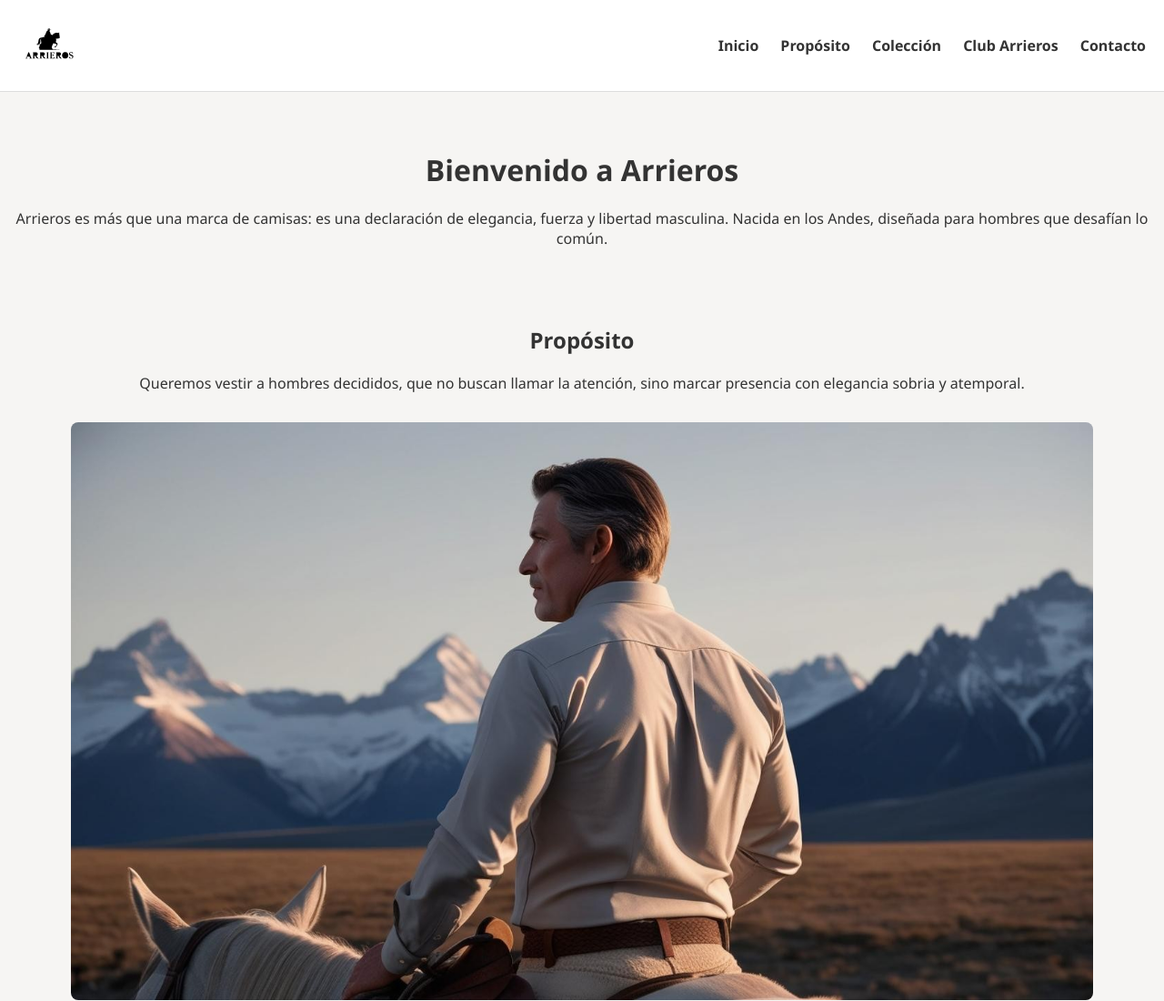
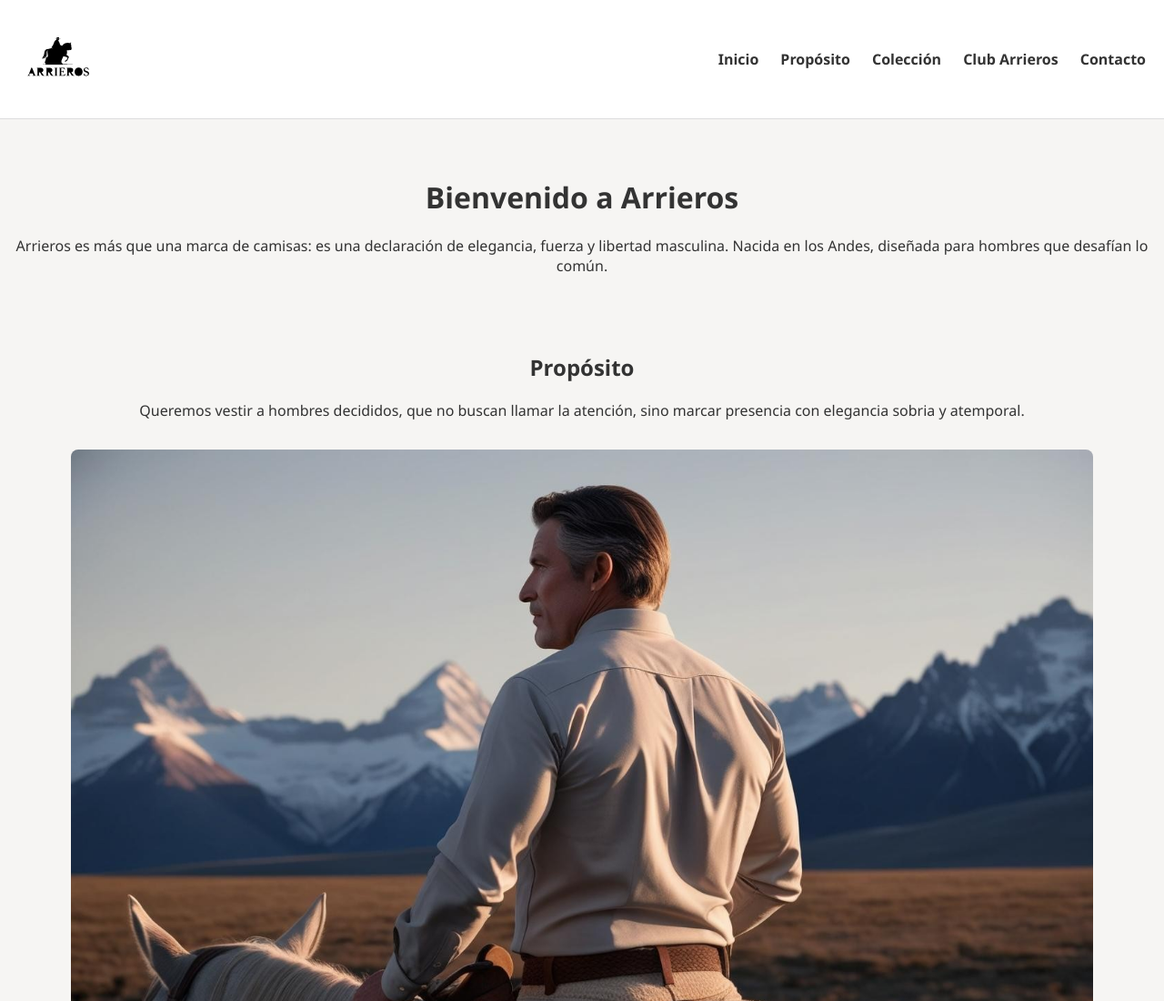
Before and after one commit to Arrieros/arriero4, a plain HTML site: page index.html in a window 1280 px wide. Shown: the top 1100 px of the page at 91% size. Drawn offline with Linux system fonts and the light colour scheme.

Commit message:
Update style.css

```diff
--- a/css/style.css
+++ b/css/style.css
@@ -29,8 +29,8 @@ body {
     font-weight: bold;
 }
 .logo-nav {
-    height: 70px;
-    padding: 5px 0;
+    height: 90px;
+    padding: 10px 0;
 }
 header {
     text-align: center;
```
